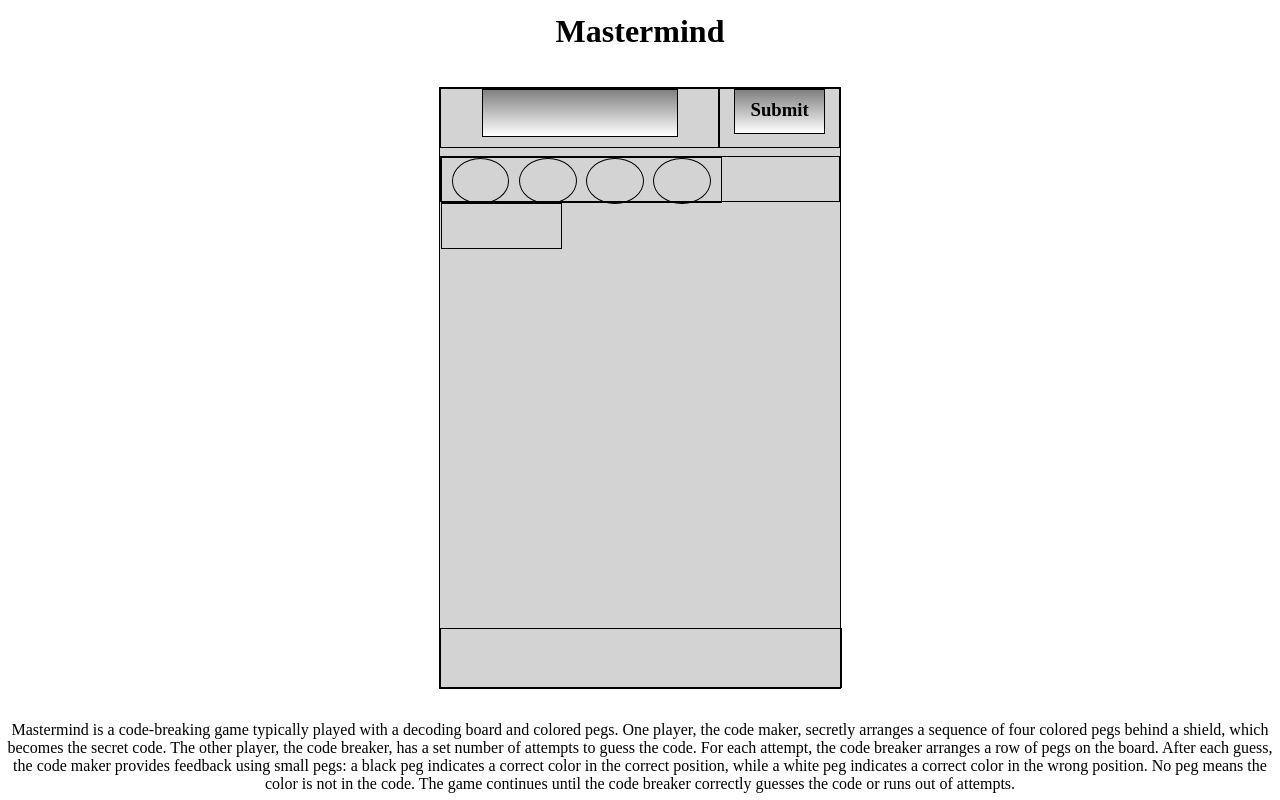
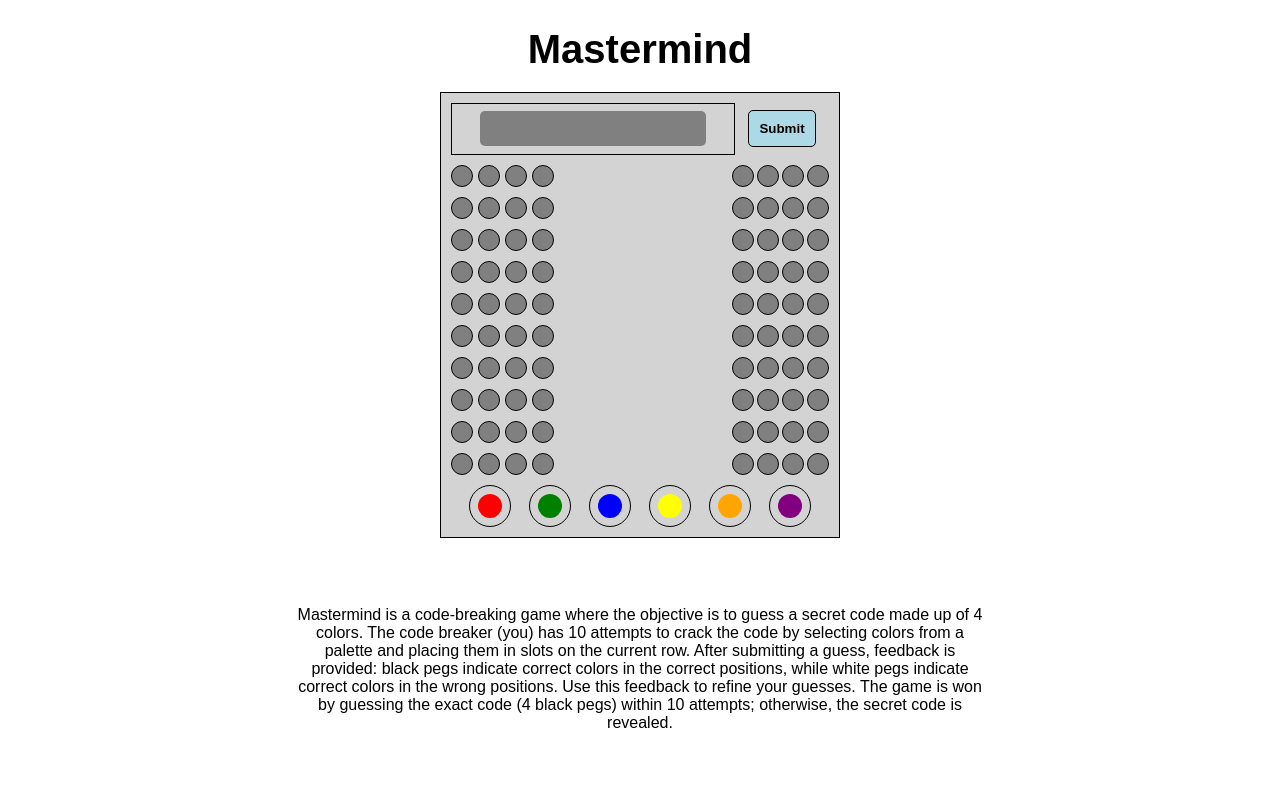
Before and after one commit to JWenham22/unit1-project, a plain HTML site: page index.html in a window 1280 px wide. Drawn offline with Linux system fonts and the light colour scheme.

Commit message:
general picture is done, now I need to add a couple more finishing tasks

```diff
--- a/css/style.css
+++ b/css/style.css
@@ -2,8 +2,10 @@
 
 
 
+/* General Styling */
 body {
     text-align: center;
+    font-family: Arial, sans-serif;
     display: flex;
     flex-direction: column;
     align-items: center;
@@ -13,124 +15,142 @@ body {
     padding: 0;
 }
 
+h1 {
+    font-size: 2.5em;
+    margin-bottom: 20px;
+}
 
-/* .box {
-    height: 600px;
-    width: 250px;
+/* Game Board */
+.board {
+    width: 400px;
+    background-color: lightgrey;
     border: 1px solid black;
-    margin: auto;
-} */
+    padding: 10px;
+    box-sizing: border-box;
+}
 
+/* Answer Row */
+.answer-container {
+    display: flex;
+    justify-content: space-between;
+    align-items: center;
+    margin-bottom: 10px;
+}
 
-.board {
-    background-color: lightgrey;
-    margin: 2vh auto;
+.answer-box {
+    flex: 3;
+    height: 50px;
+    display: flex;
+    justify-content: center;
+    align-items: center;
+    border: 1px solid black;
+}
+
+.answer {
+    width: 80%;
+    height: 70%;
+    border-radius: 5px;
+    background: grey;
+}
+
+.button-container {
+    flex: 1;
+    display: flex;
+    justify-content: center;
+}
+
+.submit-btn {
+    padding: 10px;
+    font-weight: bold;
+    border: 1px solid black;
+    cursor: pointer;
+    border-radius: 5px;
+    background: lightblue;
+}
+
+.submit-btn:hover {
+    background: deepskyblue;
+}
+
+/* Guess Rows */
+.guess-container {
     display: flex;
     flex-direction: column;
     gap: 10px;
-    border: 1px solid black;
-    height: 75vh;
-    width: 30%;
-    min-width: 400px;
-    min-height: 75vh;
-
-}
-
-.answer-container {
-    width: 100%;
-    height: 10%;
-    display: flex;
-    /* padding-top: 2%; */
-    /* border: 1px solid black; */
-}
-
-.answer-box {
-    width: 70%;
-    height: 100%;
-    border: 1px solid black;
-
-}
-
-.answer {
-    width: 70%;
-    height: 80%;
-    border: 1px solid black;
-    margin: 0 auto;
-    background: linear-gradient(grey, white);
-}
-
-.button-container {
-    width: 30%;
-    height: 100%;
-    border: 1px solid black;
-
-}
-
-.submit-btn {
-    width: 75%;
-    height: 75%;
-    border: 1px solid black;
-    margin: auto;
-    text-align: center;
-    background: linear-gradient(grey, white);
-
-
-}
-
-.text {
-    margin: auto;
-    padding-top: 10%
-}
-
-.guess-container {
-    width: 100%;
-    height: 80%;
-    /* border: 1px solid black; */
 }
 
 .guess-row {
-    box-sizing: border-box;
-    height: 10%;
-    width: 100%;
-    border: 1px solid black;
+    display: flex;
+    justify-content: space-between;
 }
 
-.guess-pegs {
-    height: 100%;
-    width: 70%;
+.guess-colors, .grade-colors {
+    display: flex;
+    gap: 5px;
+}
+
+.guess-color, .grade-color {
+    width: 20px;
+    height: 20px;
+    border-radius: 50%;
     border: 1px solid black;
+    background: grey;
+}
+
+.grade-colors {
+    gap: 3px;
+}
+
+/* Color Palette */
+.color-container {
     display: flex;
     justify-content: space-evenly;
+    margin-top: 10px;
 }
 
-.guess-peg {
-    width: 20%;
-    height: 100%;
+.color-outer {
+    width: 40px;
+    height: 40px;
+    border-radius: 50%;
+    display: flex;
+    justify-content: center;
+    align-items: center;
     border: 1px solid black;
+    cursor: pointer;
+    transition: transform 0.2s;
+}
+
+.color-outer:hover {
+    transform: scale(1.2);
+}
+
+.color-inner {
+    width: 60%;
+    height: 60%;
     border-radius: 50%;
 }
 
-.grade-pegs {
-    width: 30%;
-    height: 100%;
-    border: 1px solid black;
+.red {
+    background: red;
 }
-
-.grade-peg {
-
+.green {
+    background: green;
 }
-
-.color-container {
-    width: 100%;
-    height: 10%;
-    border: 1px solid black;
+.blue {
+    background: blue;
+}
+.yellow {
+    background: yellow;
+}
+.orange {
+    background: orange;
+}
+.purple {
+    background: purple;
 }
 
 
-
-
-/* p {
+p {
     margin: auto;
-    width: 1000px;
-
-} */
+    max-width: 700px;
+}
--- a/index.html
+++ b/index.html
@@ -3,9 +3,9 @@
 <head>
     <meta charset="UTF-8">
     <meta name="viewport" content="width=device-width, initial-scale=1.0">
-    <title>Mastermind</title>
+    <title>Mastermind Game</title>
+    <link rel="stylesheet" href="./css/style.css">
     <script defer src="./js/app.js"></script>
-    <link rel="stylesheet" href="/css/style.css">
 </head>
 <body>
     <h1>Mastermind</h1>
@@ -16,50 +16,31 @@
 
                 </div>
             </div>
-
             <div class="button-container">
-                    <div class="submit-btn">
-                        <h3 class="text">Submit</h3>
-                    </div>
+                <button class="submit-btn">Submit</button>
             </div>
         </div>
         <div class="guess-container">
-                <div class="guess-row">
-                    <div class="guess-pegs">
-                        <div class="guess-peg"></div>
-                        <div class="guess-peg"></div>
-                        <div class="guess-peg"></div>
-                        <div class="guess-peg"></div>
-                    </div>
-                    <div class="grade-pegs">
-                        <div class="grade-peg"></div>
-                        <div class="grade-peg"></div>
-                        <div class="grade-peg"></div>
-                        <div class="grade-peg"></div>
-                    </div>
-                </div>
 
         </div>
         <div class="color-container">
 
+            <div class="color-outer"><div class="color-inner red"></div></div>
+            <div class="color-outer"><div class="color-inner green"></div></div>
+            <div class="color-outer"><div class="color-inner blue"></div></div>
+            <div class="color-outer"><div class="color-inner yellow"></div></div>
+            <div class="color-outer"><div class="color-inner orange"></div></div>
+            <div class="color-outer"><div class="color-inner purple"></div></div>
         </div>
     </div>
-    <p>Mastermind is a code-breaking game
-    typically played with a decoding board and colored pegs.
-    One player, the code maker, secretly arranges a sequence
-    of four colored pegs behind a shield, which becomes the
-    secret code. The other player, the code breaker, has a set
-    number of attempts to guess the code. For each attempt,
-    the code breaker arranges a row of pegs on the board.
-    After each guess, the code maker provides feedback using
-    small pegs: a black peg indicates a correct color in the
-    correct position, while a white peg indicates a correct
-    color in the wrong position. No peg means the color is not
-    in the code. The game continues until the code breaker
-    correctly guesses the code or runs out of attempts.</p>
 
-
+    <p>Mastermind is a code-breaking game where the objective is to guess a secret
+    code made up of 4 colors. The code breaker (you) has 10 attempts to crack the
+    code by selecting colors from a palette and placing them in slots on the current
+    row. After submitting a guess, feedback is provided: black pegs indicate correct
+    colors in the correct positions, while white pegs indicate correct colors in the
+    wrong positions. Use this feedback to refine your guesses. The game is won by
+    guessing the exact code (4 black pegs) within 10 attempts; otherwise, the secret
+    code is revealed.</p>
 </body>
-
-
 </html>
--- a/js/app.js
+++ b/js/app.js
@@ -70,3 +70,129 @@
 // If attempts == max_attempts and game_over == false:
 // Print "Game Over! You've used all attempts."
 // Reveal the secret_code.
+
+
+
+
+document.addEventListener("DOMContentLoaded", () => {
+    const colors = ["red", "green", "blue", "yellow", "orange", "purple"];
+    let secretCode = [];
+    let currentRow = 0;
+    let currentGuess = [];
+
+    const guessContainer = document.querySelector(".guess-container");
+    const colorOptions = document.querySelectorAll(".color-inner");
+    const submitButton = document.querySelector(".submit-btn");
+
+    // Generate Secret Code
+    function generateSecretCode() {
+        secretCode = Array.from({ length: 4 }, () => colors[Math.floor(Math.random() * colors.length)]);
+        console.log("Secret Code:", secretCode);
+    }
+
+    // Create Guess Rows
+    function createRows() {
+        for (let i = 0; i < 10; i++) {
+            const row = document.createElement("div");
+            row.classList.add("guess-row");
+
+            const guessColors = document.createElement("div");
+            guessColors.classList.add("guess-colors");
+            for (let j = 0; j < 4; j++) {
+                const colorSlot = document.createElement("div");
+                colorSlot.classList.add("guess-color");
+                guessColors.appendChild(colorSlot);
+            }
+
+            const gradeColors = document.createElement("div");
+            gradeColors.classList.add("grade-colors");
+            for (let j = 0; j < 4; j++) {
+                const gradeSlot = document.createElement("div");
+                gradeSlot.classList.add("grade-color");
+                gradeColors.appendChild(gradeSlot);
+            }
+
+            row.appendChild(guessColors);
+            row.appendChild(gradeColors);
+            guessContainer.appendChild(row);
+        }
+    }
+
+    // Add Color to Current Guess
+    colorOptions.forEach((colorOption) => {
+        colorOption.addEventListener("click", (e) => {
+            const selectedColor = e.target.classList[1];
+            const currentRowElement = guessContainer.children[currentRow].querySelectorAll(".guess-color");
+
+            for (let slot of currentRowElement) {
+                if (!slot.style.backgroundColor) {
+                    slot.style.backgroundColor = selectedColor;
+                    currentGuess.push(selectedColor);
+                    break;
+                }
+            }
+        });
+    });
+
+    // Submit Guess
+    submitButton.addEventListener("click", () => {
+        if (currentGuess.length < 4) {
+            alert("Please fill all slots before submitting.");
+            return;
+        }
+
+        const feedback = checkGuess(currentGuess);
+        displayFeedback(feedback);
+
+        if (feedback.black === 4) {
+            alert("Congratulations! You've guessed the code!");
+            return;
+        }
+
+        currentGuess = [];
+        currentRow++;
+
+        if (currentRow >= 10) {
+            alert("Game Over! The secret code was: " + secretCode.join(", "));
+        }
+    });
+
+    // Check Guess
+    function checkGuess(guess) {
+        let feedback = { black: 0, white: 0 };
+        let codeCopy = [...secretCode];
+        let guessCopy = [...guess];
+
+        // Check for black pegs
+        guessCopy.forEach((color, index) => {
+            if (color === codeCopy[index]) {
+                feedback.black++;
+                codeCopy[index] = null;
+                guessCopy[index] = null;
+            }
+        });
+
+        // Check for white pegs
+        guessCopy.forEach((color) => {
+            if (color && codeCopy.includes(color)) {
+                feedback.white++;
+                codeCopy[codeCopy.indexOf(color)] = null;
+            }
+        });
+
+        return feedback;
+    }
+
+    // Display Feedback
+    function displayFeedback({ black, white }) {
+        const gradeSlots = guessContainer.children[currentRow].querySelectorAll(".grade-color");
+        let index = 0;
+
+        for (let i = 0; i < black; i++) gradeSlots[index++].style.backgroundColor = "black";
+        for (let i = 0; i < white; i++) gradeSlots[index++].style.backgroundColor = "white";
+    }
+
+    // Initialize Game
+    generateSecretCode();
+    createRows();
+});
```
Lines whose indentation alone changed are shown as unchanged.
